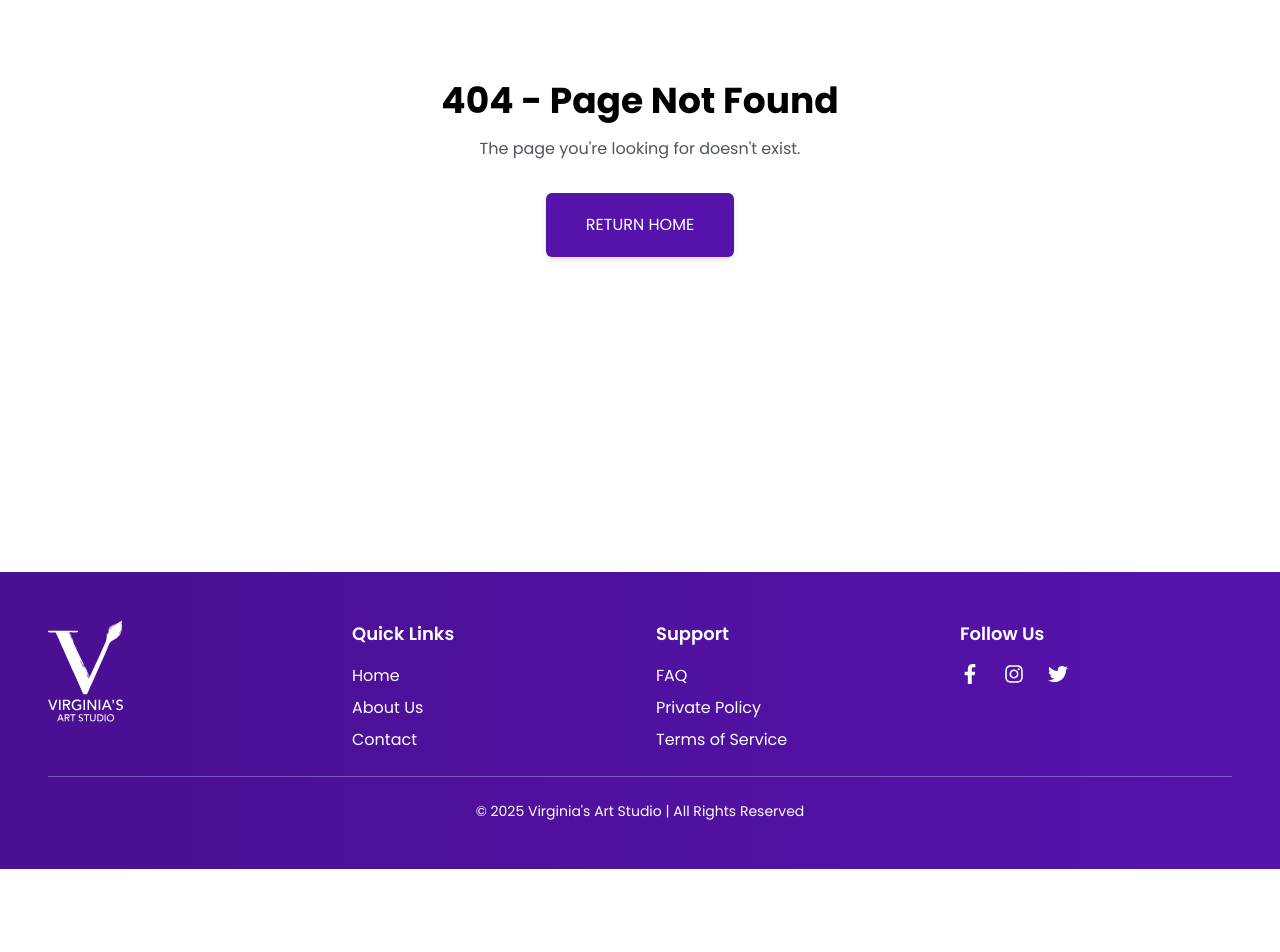
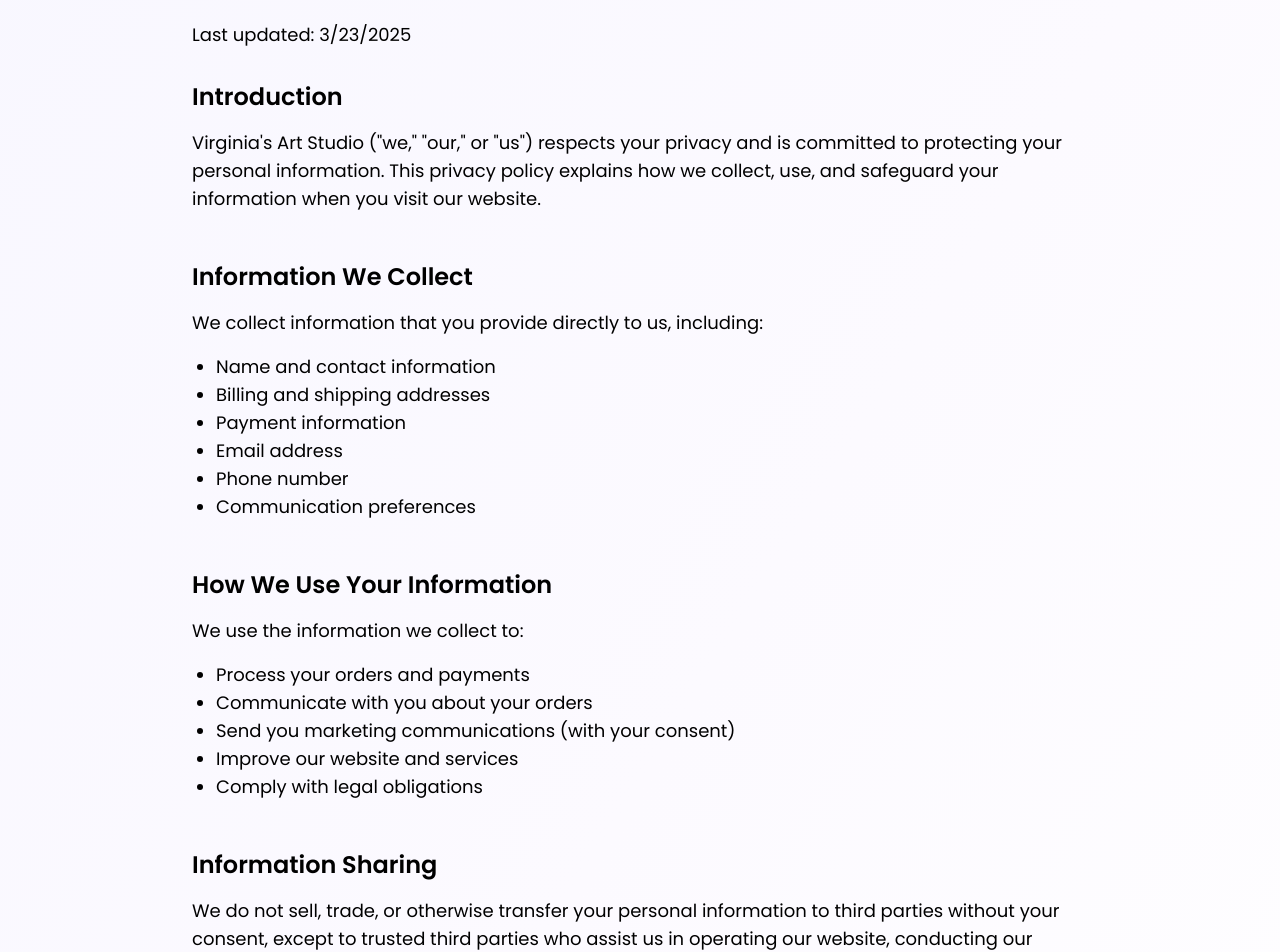
Before and after one commit to tom318267/ginnysart, a Next.js app: page /privacy-policy in a window 1280 px wide. Before the commit this address had no page. Shown: the part 340-1292 px from the top of the page. Before the commit the page ends 1209 px from the top, so only its background shows below. Built offline with nearby package versions, Linux system fonts and the light colour scheme.

Commit message:
adjust painting detail page

```diff
--- a/src/pages/paintings/[id].tsx
+++ b/src/pages/paintings/[id].tsx
@@ -144,28 +144,38 @@
             </button>
 
             {/* Shopping Features */}
-            <div className="grid grid-cols-1 md:grid-cols-3 gap-4 mt-8 border-t border-gray-300 pt-8">
-              <div className="flex items-center space-x-3">
-                <FaShippingFast className="text-2xl text-custom-purple" />
-                <div>
-                  <h3 className="font-semibold">Free Shipping</h3>
-                  <p className="text-sm text-gray-600">On orders over $500</p>
+            <div className="grid grid-cols-1 md:grid-cols-3 gap-6 mt-8 border-t border-gray-300 pt-8">
+              {[
+                {
+                  icon: (
+                    <FaShippingFast className="text-3xl text-custom-purple" />
+                  ),
+                  title: "Free Shipping",
+                  desc: "On orders over $500",
+                },
+                {
+                  icon: (
+                    <FaRegCreditCard className="text-3xl text-custom-purple" />
+                  ),
+                  title: "Secure Payment",
+                  desc: "100% secure payment",
+                },
+                {
+                  icon: <FaShieldAlt className="text-3xl text-custom-purple" />,
+                  title: "Money-Back Guarantee",
+                  desc: "30 day guarantee",
+                },
+              ].map((item, index) => (
+                <div key={index} className="flex items-start space-x-4">
+                  {item.icon}
+                  <div className="pt-0.5">
+                    <h3 className="font-semibold text-gray-900">
+                      {item.title}
+                    </h3>
+                    <p className="text-sm text-gray-600">{item.desc}</p>
+                  </div>
                 </div>
-              </div>
-              <div className="flex items-center space-x-3">
-                <FaRegCreditCard className="text-2xl text-custom-purple" />
-                <div>
-                  <h3 className="font-semibold">Secure Payment</h3>
-                  <p className="text-sm text-gray-600">100% secure payment</p>
-                </div>
-              </div>
-              <div className="flex items-center space-x-3">
-                <FaShieldAlt className="text-2xl text-custom-purple" />
-                <div>
-                  <h3 className="font-semibold">Money-Back Guarantee</h3>
-                  <p className="text-sm text-gray-600">30 day guarantee</p>
-                </div>
-              </div>
+              ))}
             </div>
           </div>
         </div>
--- /dev/null
+++ b/src/pages/privacy-policy.tsx
@@ -0,0 +1,112 @@
+import React from "react";
+
+const PrivacyPolicy = () => {
+  return (
+    <section className="py-[60px] lg:py-[120px] px-4 lg:px-8 bg-gradient-to-br from-[#F8F7FF] via-[#FCFAFF] to-[#FFFFFF]">
+      <div className="container mx-auto max-w-4xl">
+        <h1 className="text-4xl md:text-5xl font-bold text-black mb-8 text-center">
+          Privacy Policy
+        </h1>
+
+        <hr className="border-gray-200 mb-12" />
+
+        <div className="prose prose-lg max-w-none">
+          <p className="text-base lg:text-lg mb-8">
+            Last updated: {new Date().toLocaleDateString()}
+          </p>
+
+          <section className="mb-12">
+            <h2 className="text-2xl font-semibold mb-4">Introduction</h2>
+            <p className="text-base lg:text-lg mb-4">
+              Virginia's Art Studio ("we," "our," or "us") respects your privacy
+              and is committed to protecting your personal information. This
+              privacy policy explains how we collect, use, and safeguard your
+              information when you visit our website.
+            </p>
+          </section>
+
+          <section className="mb-12">
+            <h2 className="text-2xl font-semibold mb-4">
+              Information We Collect
+            </h2>
+            <p className="text-base lg:text-lg mb-4">
+              We collect information that you provide directly to us, including:
+            </p>
+            <ul className="list-disc pl-6 mb-4 text-base lg:text-lg">
+              <li>Name and contact information</li>
+              <li>Billing and shipping addresses</li>
+              <li>Payment information</li>
+              <li>Email address</li>
+              <li>Phone number</li>
+              <li>Communication preferences</li>
+            </ul>
+          </section>
+
+          <section className="mb-12">
+            <h2 className="text-2xl font-semibold mb-4">
+              How We Use Your Information
+            </h2>
+            <p className="text-base lg:text-lg mb-4">
+              We use the information we collect to:
+            </p>
+            <ul className="list-disc pl-6 mb-4 text-base lg:text-lg">
+              <li>Process your orders and payments</li>
+              <li>Communicate with you about your orders</li>
+              <li>Send you marketing communications (with your consent)</li>
+              <li>Improve our website and services</li>
+              <li>Comply with legal obligations</li>
+            </ul>
+          </section>
+
+          <section className="mb-12">
+            <h2 className="text-2xl font-semibold mb-4">Information Sharing</h2>
+            <p className="text-base lg:text-lg mb-4">
+              We do not sell, trade, or otherwise transfer your personal
+              information to third parties without your consent, except to
+              trusted third parties who assist us in operating our website,
+              conducting our business, or servicing you.
+            </p>
+          </section>
+
+          <section className="mb-12">
+            <h2 className="text-2xl font-semibold mb-4">Security</h2>
+            <p className="text-base lg:text-lg mb-4">
+              We implement appropriate security measures to protect your
+              personal information. However, no method of transmission over the
+              internet is 100% secure, and we cannot guarantee absolute
+              security.
+            </p>
+          </section>
+
+          <section className="mb-12">
+            <h2 className="text-2xl font-semibold mb-4">Your Rights</h2>
+            <p className="text-base lg:text-lg mb-4">You have the right to:</p>
+            <ul className="list-disc pl-6 mb-4 text-base lg:text-lg">
+              <li>Access your personal information</li>
+              <li>Correct inaccurate information</li>
+              <li>Request deletion of your information</li>
+              <li>Opt-out of marketing communications</li>
+            </ul>
+          </section>
+
+          <section className="mb-12">
+            <h2 className="text-2xl font-semibold mb-4">Contact Us</h2>
+            <p className="text-base lg:text-lg">
+              If you have any questions about this Privacy Policy, please
+              contact us at:
+            </p>
+            <p className="text-base lg:text-lg mt-4">
+              Email: virginia@example.com
+              <br />
+              Phone: (215) 555-0123
+              <br />
+              Address: Langhorne, Pennsylvania
+            </p>
+          </section>
+        </div>
+      </div>
+    </section>
+  );
+};
+
+export default PrivacyPolicy;
```
